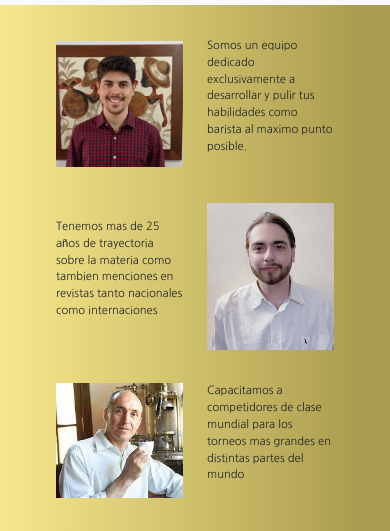
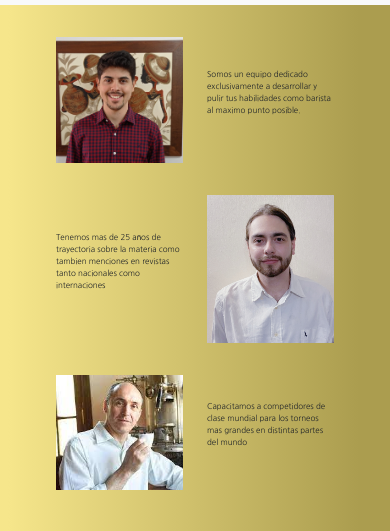
Before and after one commit to axeldarna8/CursoBaristaDarnauchans, a website: page pages/nosotros.html in a window 390 px wide. Shown: the part 313-844 px from the top of the page. Drawn offline with nearby package versions, Linux system fonts and the light colour scheme.

Commit message:
detalles v9

```diff
--- a/scss/style.scss
+++ b/scss/style.scss
@@ -340,7 +340,7 @@ footer{
                     width: 50%;
                 }
                 .parrafo{
-                    font-size: 0.7rem;
+                    font-size: 0.5rem;
                 }
             }
         }
```
Also changed, not shown: css/main.css.
